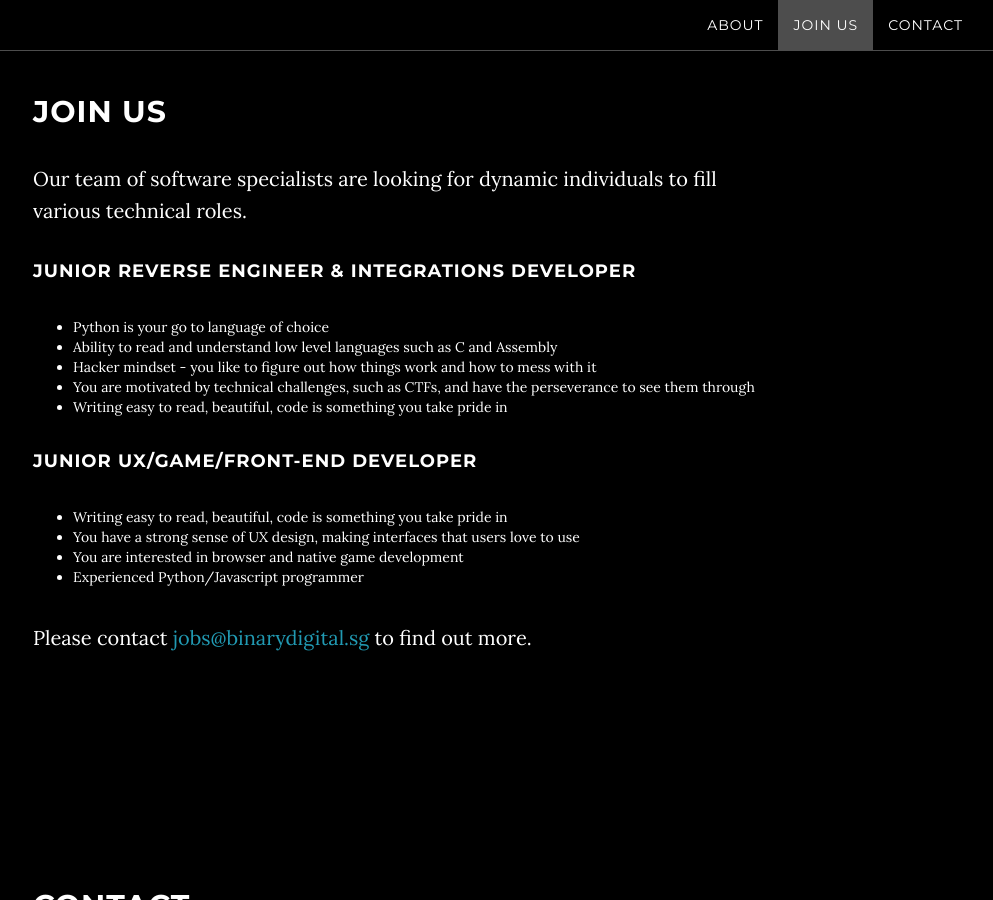
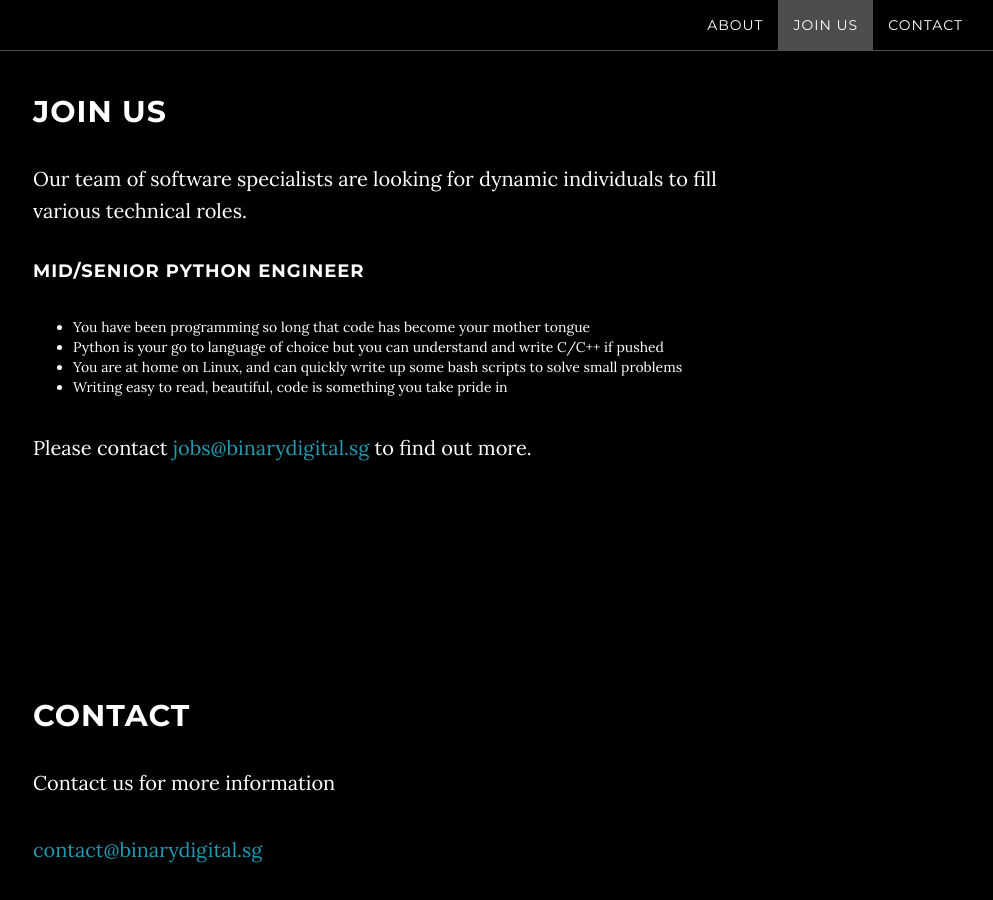
Before and after one commit to Binary-Digital/binary-digital.github.io, a Jekyll site: the page built from index.html, in a window 1280 px wide and 900 px high, scrolled down 1875 px. Shown: the whole window, without its empty margins (232-1225 px from the left). Built offline with Jekyll 4.4.1, drawn with Linux system fonts in a browser that asks for light colours.

Commit message:
Update join-us.html

```diff
--- a/_includes/join-us.html
+++ b/_includes/join-us.html
@@ -6,25 +6,16 @@
                 <p>Our team of software specialists are looking for dynamic individuals to fill various technical roles.</p>
 
                 <p>
-                    <h4>Junior reverse engineer & integrations developer</h4>
+                    <h4>Mid/Senior Python Engineer</h4>
                     <ul>
-                     <li>Python is your go to language of choice</li>
-                     <li>Ability to read and understand low level languages such as C and Assembly</li>
-                     <li>Hacker mindset - you like to figure out how things work and how to mess with it</li>
-                     <li>You are motivated by technical challenges, such as CTFs, and have the perseverance to see them through</li>
+                     <li>You have been programming so long that code has become your mother tongue</li>
+                     <li>Python is your go to language of choice but you can understand and write C/C++ if pushed</li>
+                     <li>You are at home on Linux, and can quickly write up some bash scripts to solve small problems</li>
                      <li>Writing easy to read, beautiful, code is something you take pride in</li>
                     </ul>
                 </p>
 
-                <p>
-                    <h4>Junior UX/Game/Front-end developer</h4>
-                    <ul>
-                     <li>Writing easy to read, beautiful, code is something you take pride in</li>
-                     <li>You have a strong sense of UX design, making interfaces that users love to use</li>
-                     <li>You are interested in browser and native game development</li>
-                     <li>Experienced Python/Javascript programmer</li>
-                    </ul>
-                </p>
+
 
                 <p>Please contact <a href="mailto:jobs@binarydigital.sg">jobs@binarydigital.sg</a> to find out more.
                 </p>
```
